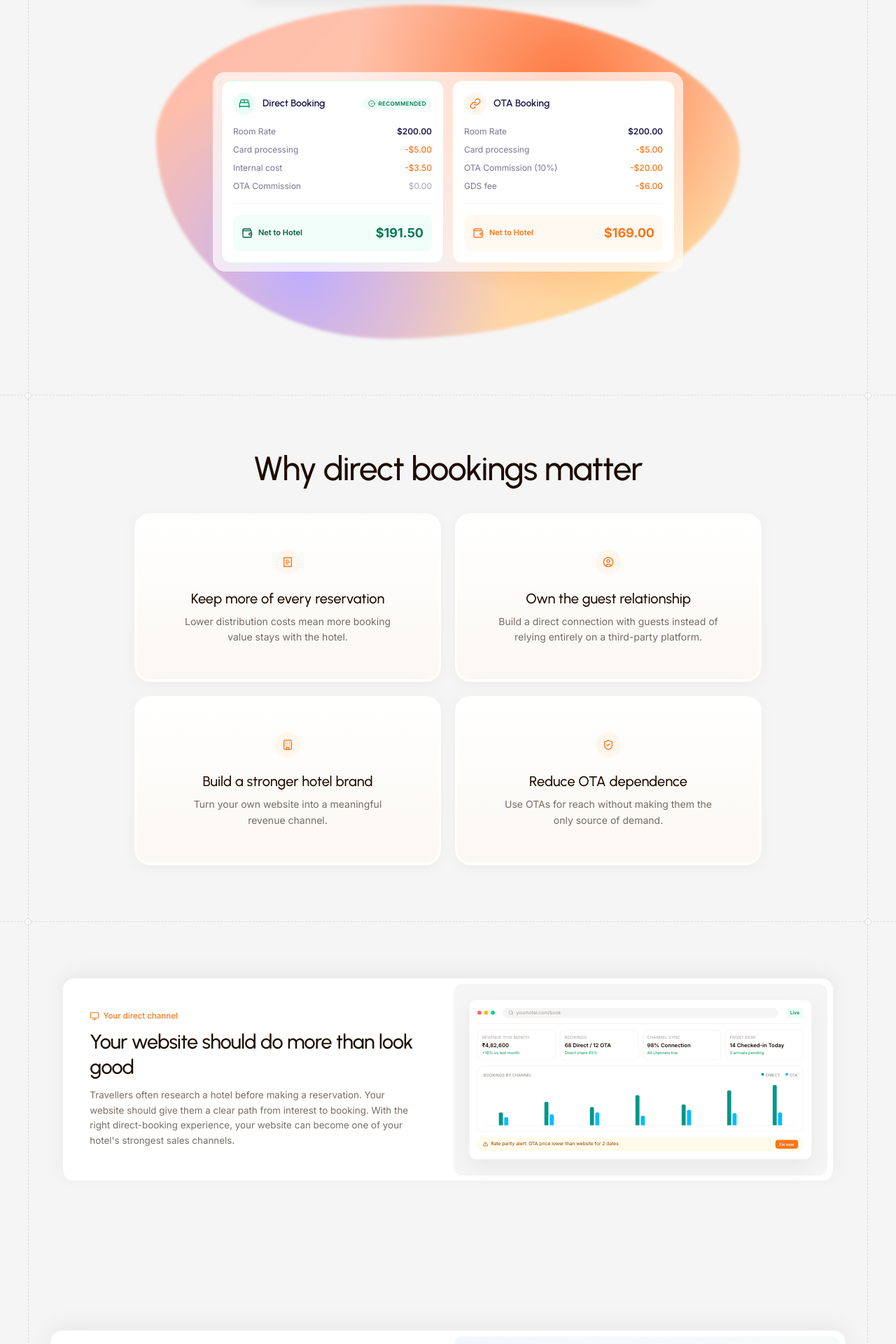
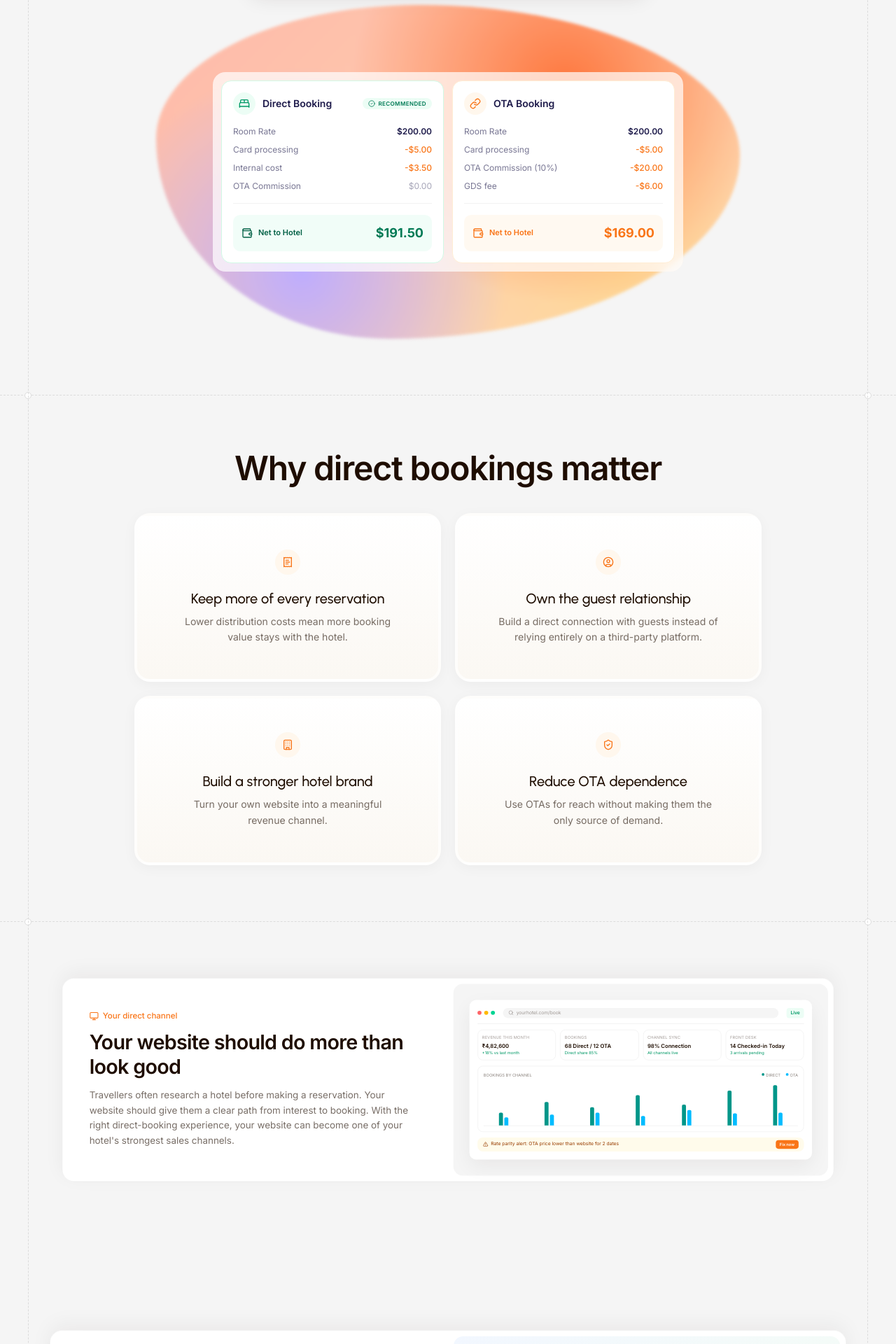
Before and after one commit to pradeep13jena/booking-jini, a Next.js app: page /why-direct-booking in a window 1280 px wide. Shown: the part 1020-2940 px from the top of the page at 70% size. Built offline with nearby package versions, Linux system fonts and the light colour scheme.

Commit message:
Why-direct-bookings done

```diff
--- a/src/app/why-direct-booking/DirectStrategy.tsx
+++ b/src/app/why-direct-booking/DirectStrategy.tsx
@@ -38,7 +38,7 @@ function StrategyCard({
               {badge.label}
             </span>
           )}
-          <h2 className="font-heading text-2xl leading-tight font-medium tracking-tight text-[#1E0D01] md:text-3xl">
+          <h2 className="font-sans text-2xl leading-tight font-semibold tracking-tight text-[#1E0D01] md:text-3xl">
             {title}
           </h2>
           <div className="mt-3 text-sm leading-relaxed text-[#1E0D01]/60">{children}</div>
--- a/src/app/why-direct-booking/HotelReach.tsx
+++ b/src/app/why-direct-booking/HotelReach.tsx
@@ -13,28 +13,29 @@ export function HotelReach() {
     <section className="relative w-full overflow-hidden">
       <div
         aria-hidden
-        className="pointer-events-none absolute inset-0 bg-[radial-gradient(ellipse_60%_70%_at_50%_50%,rgba(255,196,196,0.25),transparent_70%)]"
+        className="pointer-events-none absolute inset-0 bg-[radial-gradient(ellipse_60%_70%_at_40%_50%,rgba(255,196,196,0.25),transparent_70%)]"
       />
-      <div className="container relative px-6 py-16 md:py-20">
-        <Reveal className="grid grid-cols-1 items-end gap-4 md:grid-cols-2 md:px-6">
-          <h2 className="font-heading text-3xl font-medium tracking-tight text-[#1E0D01] md:text-4xl">
+      <div className="container relative px-6 py-16 md:py-24">
+        {/* Bold heading on the left, intro line beside it, vertically centred */}
+        <Reveal className="grid grid-cols-1 items-center gap-4 md:grid-cols-2 md:gap-10">
+          <h2 className="font-sans text-4xl leading-[1.05] font-bold tracking-tight text-[#1E0D01] md:text-5xl">
             Built for hotels that
             <br />
             want more control
           </h2>
-          <p className="max-w-sm text-sm leading-relaxed text-[#1E0D01]/60">
+          <p className="max-w-md text-base leading-relaxed text-[#1E0D01]/60 md:text-lg">
             Bookingjini supports independent hotels, boutique properties, growing hotel groups and homestays.
           </p>
         </Reveal>
 
-        <dl className="mt-12 grid grid-cols-1 gap-8 sm:grid-cols-3 md:mt-14">
+        <dl className="mt-14 grid grid-cols-1 justify-items-center gap-10 sm:grid-cols-3 md:mt-20">
           {REACH.map((stat, i) => (
-            <Reveal key={stat.label} index={i} className="flex flex-col items-center">
-              {/* Faint ring behind each figure */}
-              <dd className="flex aspect-square w-40 items-center justify-center rounded-full border border-black/5 bg-white/30 text-3xl text-[#1E0D01] md:w-44">
+            <Reveal key={stat.label} index={i} className="group flex flex-col items-center">
+              {/* Faint ring behind each figure; warms up on hover */}
+              <dd className="flex aspect-square w-44 items-center justify-center rounded-full border border-black/5 bg-white/20 font-sans text-4xl font-normal text-[#1E0D01] transition-colors duration-300 group-hover:border-primary/20 group-hover:bg-white/50 md:w-52 md:text-5xl">
                 <CountUp value={stat.value} />
               </dd>
-              <dt className="mt-4 text-xs text-[#1E0D01]/60">{stat.label}</dt>
+              <dt className="mt-6 text-sm text-[#1E0D01]/60">{stat.label}</dt>
             </Reveal>
           ))}
         </dl>
--- a/src/app/why-direct-booking/OtaCostCompare.tsx
+++ b/src/app/why-direct-booking/OtaCostCompare.tsx
@@ -46,7 +46,7 @@ function CostCard({
         >
           <Icon className="h-4 w-4" />
         </span>
-        <h3 className="text-sm font-semibold text-[#1E1B4B]">{title}</h3>
+        <h3 className="font-sans text-sm font-semibold text-[#1E1B4B]">{title}</h3>
         {recommended && (
           <span className="ml-auto flex items-center gap-1 rounded-full bg-emerald-50 px-2 py-0.5 text-[8px] font-semibold tracking-wider text-emerald-700 uppercase">
             <LuCircleCheck className="h-2.5 w-2.5" /> Recommended
--- a/src/app/why-direct-booking/WhyDirectMatters.tsx
+++ b/src/app/why-direct-booking/WhyDirectMatters.tsx
@@ -26,5 +26,5 @@ const REASONS: IconCard[] = [
 ];
 
 export function WhyDirectMatters() {
-  return <IconCardGrid title="Why direct bookings matter" items={REASONS} />;
+  return <IconCardGrid title="Why direct bookings matter" titleFont="sans" items={REASONS} />;
 }
--- a/src/components/reusable/IconCardGrid.tsx
+++ b/src/components/reusable/IconCardGrid.tsx
@@ -13,17 +13,19 @@ export function IconCardGrid({
   title,
   description,
   items,
+  titleFont = "heading",
 }: {
   badge?: string;
   badgeIcon?: ReactNode;
   title: string;
   description?: string;
   items: IconCard[];
+  titleFont?: "heading" | "sans";
 }) {
   return (
     <section className="w-full">
       <div className="container px-6 py-16 md:py-20">
-        <SectionHeading badge={badge} icon={badgeIcon} title={title} description={description} />
+        <SectionHeading badge={badge} icon={badgeIcon} title={title} description={description} font={titleFont} />
 
         <ul className="mx-auto mt-10 grid max-w-4xl grid-cols-1 gap-5 sm:grid-cols-2">
           {items.map(({ icon: Icon, title, description }, i) => (
```
